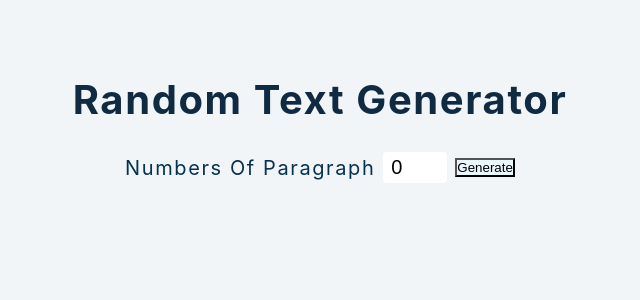
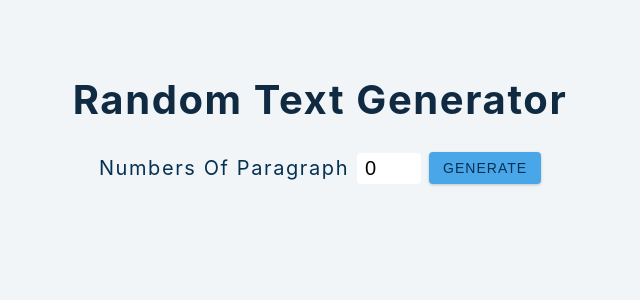
Before and after one commit to pras75299/Randomtext-Generator, a React (Create React App) app: page / in a window 1280 px wide. Shown: the top 300 px of the page, without its empty margins (320-960 px from the left). Built offline with nearby package versions, Linux system fonts and the light colour scheme.

Commit message:
add style text paragraphs and button

```diff
--- a/src/App.js
+++ b/src/App.js
@@ -25,9 +25,9 @@
       <form onSubmit={handleSubmit} className="lorem-form">
         <label htmlFor="generateCount">Numbers of Paragraph</label>
         <input type="number" id="generateCount" value={count} onChange={(e) => setCount(e.target.value)} />
-        <button type="submit">Generate</button>
+        <button type="submit" className="btn">Generate</button>
       </form>
-      <article>
+      <article className="lorem-text">
         {text.map((item, index) => {
           return <p key={index}>{item}</p>
         })}
```
